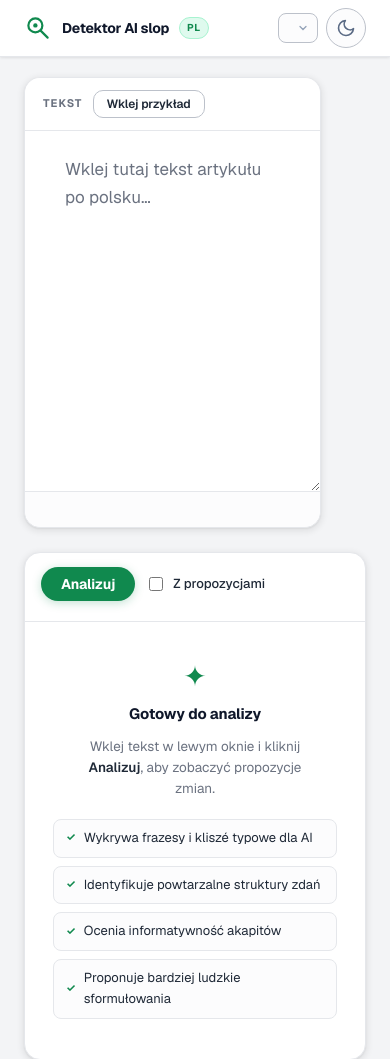
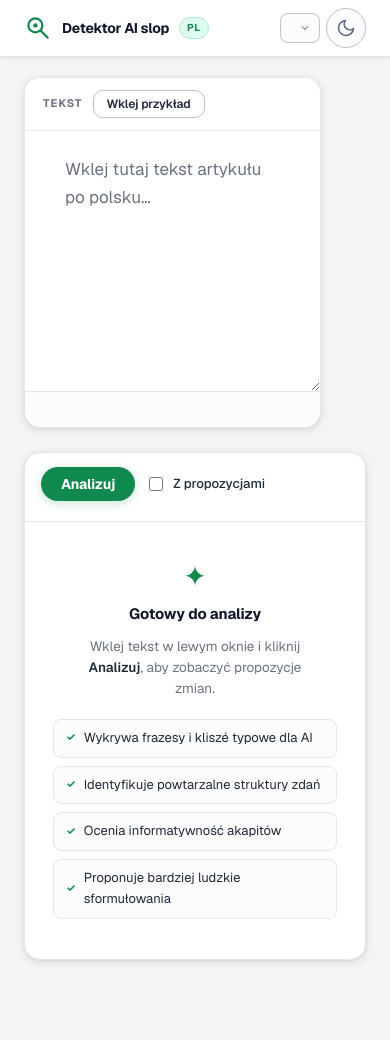
Before and after one commit to ArturDab/detektor_ai, a FastAPI app: page / in a window 390 px wide. Shown: the top 1059 px of the page. After the commit the page ends 969 px from the top, so only its background shows below. Run offline with FastAPI, Linux system fonts and the light colour scheme; data that the repository does not hold is empty.

Commit message:
fix(mobile): czytelny topbar i kompaktowy edytor na smartfonach (#59)
- <select> modelu nie wystaje już poza viewport (.topbar-right shrink, select flex 1 1 auto + min-width 0) → znika poziomy scroll, widoczny przełącznik motywu
- mniejszy textarea na mobile (260px / max 60vh, bez sztywnego min-height 320px) → przycisk „Analizuj" w zasięgu bez przewijania

https://claude.ai/code/session_01CXe6dDuAqFmy4j3wHiSd9c

Co-authored-by: Claude <noreply@anthropic.com>

```diff
--- a/src/detektor_web/static/style.css
+++ b/src/detektor_web/static/style.css
@@ -1029,8 +1029,9 @@ mark.mark-active {
   .two-col { flex-direction: column; }
   .col-left { max-width: 100%; }
   .col-right { width: 100%; flex-shrink: 1; position: static; max-height: none; top: 0; overflow: visible; }
-  .text-box textarea { height: 360px; max-height: 360px; }
-  .text-box .highlighted { max-height: 460px; }
+  .text-box { min-height: 0; }
+  .text-box textarea { height: 260px; min-height: 160px; max-height: 60vh; }
+  .text-box .highlighted { min-height: 0; max-height: 70vh; }
   .topbar h1 { border-right: none; padding-right: 0; }
   .subtitle { display: none; }
   .expand-inner .scores { grid-template-columns: 1fr; }
@@ -1040,7 +1041,8 @@ mark.mark-active {
 
 @media (max-width: 600px) {
   .topbar h1 { font-size: 14px; }
-  .model-select { max-width: 100%; }
+  .topbar-right { min-width: 0; flex-shrink: 1; gap: 6px; }
+  .model-select { flex: 1 1 auto; min-width: 0; max-width: 100%; }
   .abar-actions { gap: 5px; }
 }
 
```
